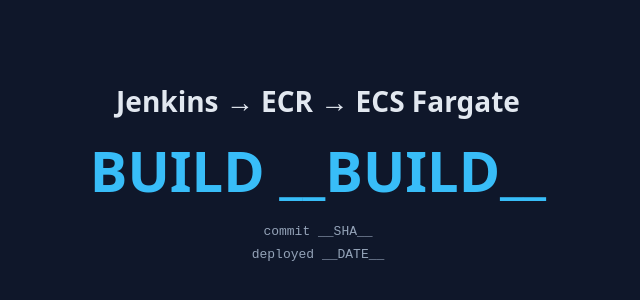
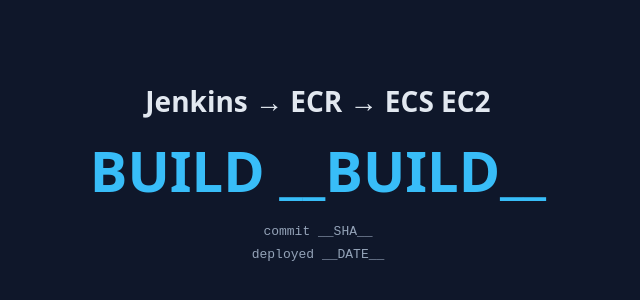
Before and after one commit to HamidRahman/sherdil_lab1, a plain HTML site: page index.html in a window 1280 px wide. Shown: the part 226-526 px from the top of the page, without its empty margins (322-962 px from the left). Drawn offline with Linux system fonts and the light colour scheme.

Commit message:
Update title and heading for ECS EC2 scenario

```diff
--- a/index.html
+++ b/index.html
@@ -2,7 +2,7 @@
 <html lang="en">
 <head>
   <meta charset="utf-8">
-  <title>Scenario 30 — Fargate</title>
+  <title>Scenario 31 — ECS EC2 Instance</title>
   <style>
     body{font-family:system-ui,sans-serif;display:grid;place-items:center;
          height:100vh;margin:0;background:#0f172a;color:#e2e8f0;text-align:center}
@@ -13,7 +13,7 @@
 </head>
 <body>
   <div>
-    <h1>Jenkins → ECR → ECS Fargate</h1>
+    <h1>Jenkins → ECR → ECS EC2</h1>
     <div class="v">BUILD __BUILD__</div>
     <div class="m">
       commit __SHA__<br>
```
